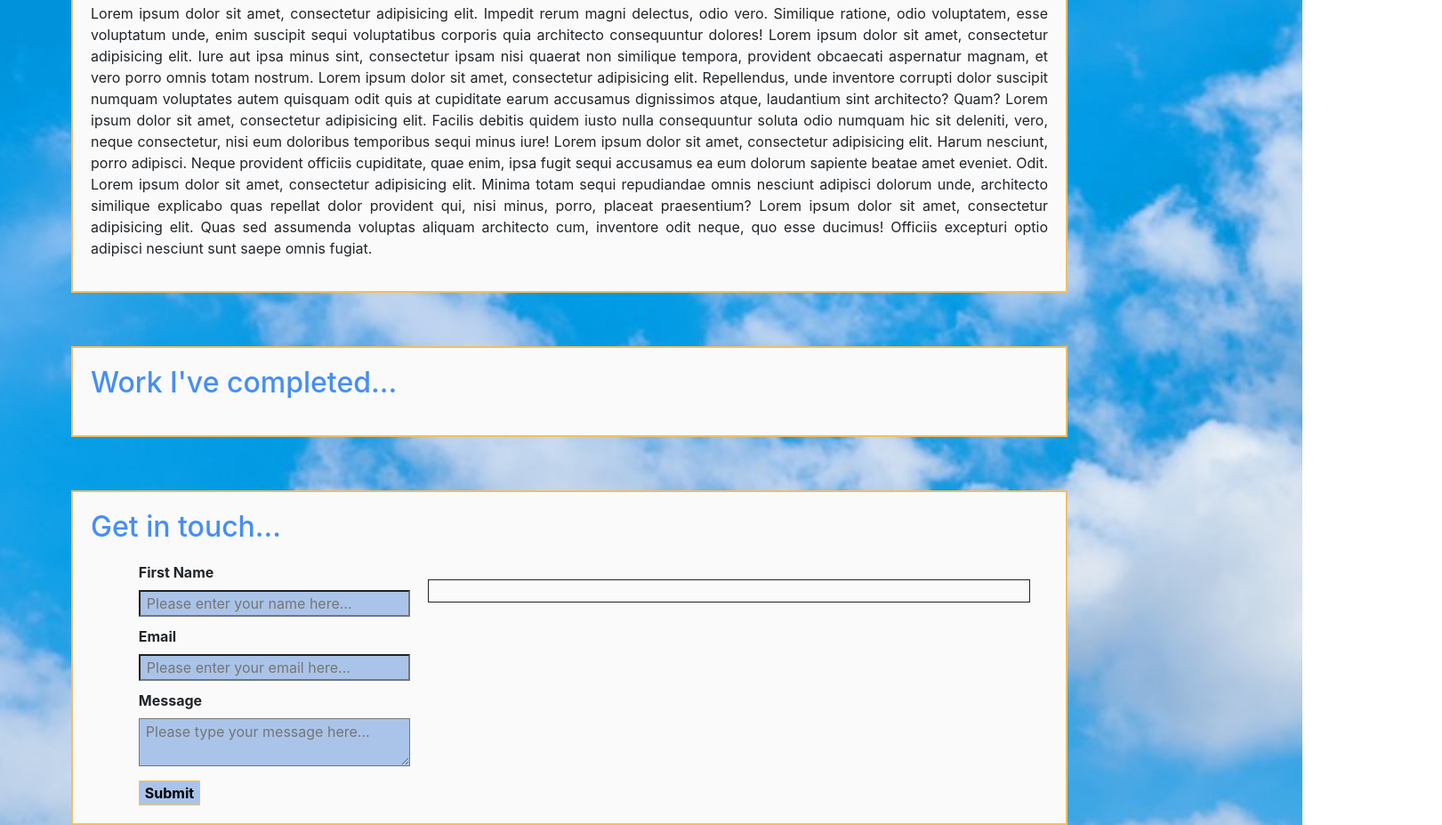
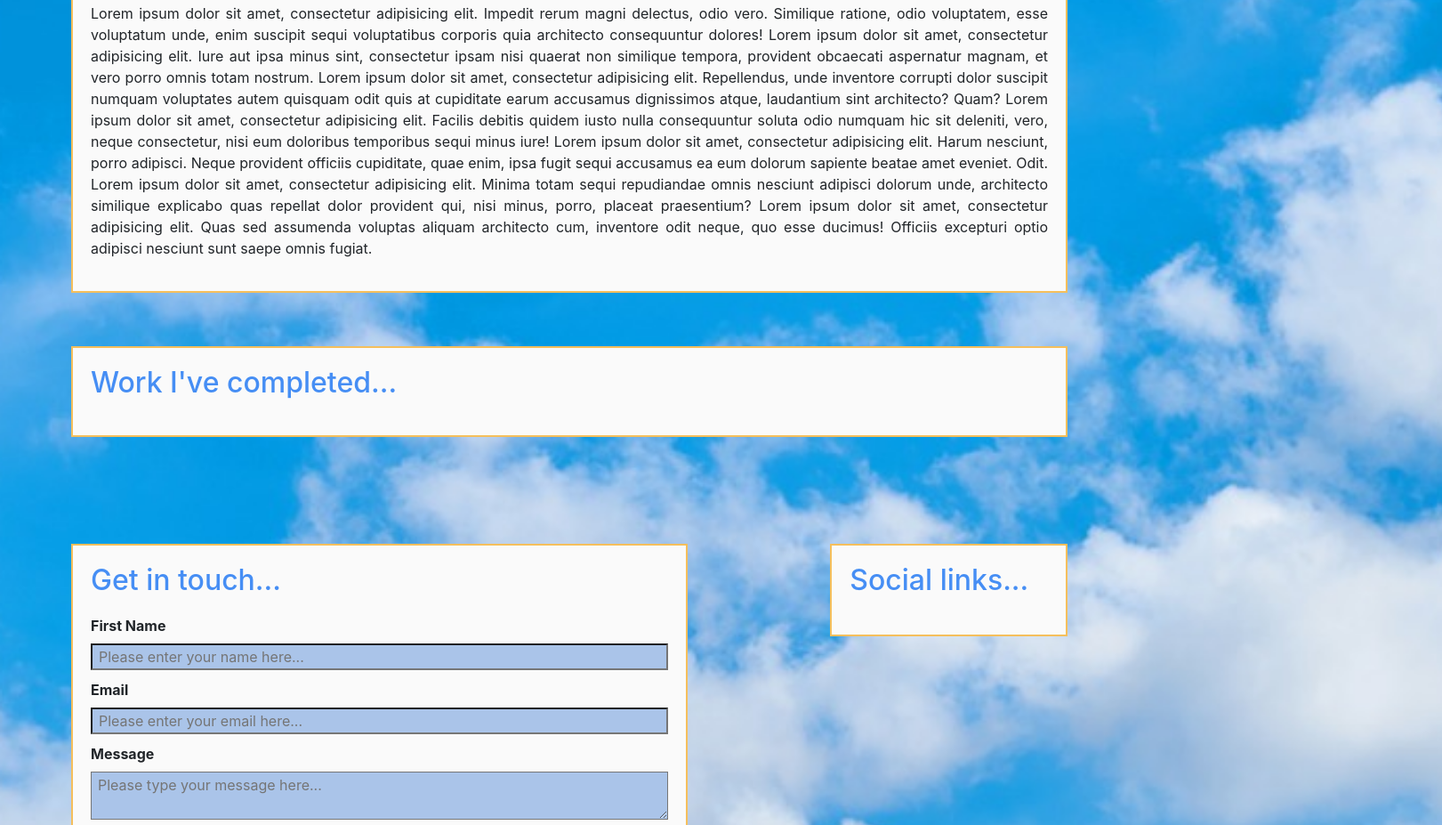
Before and after one commit to chrismurray1980/chris-on-the-move-blog, a plain HTML site: page index.html in a window 1280 px wide. Shown: the part 1873-2800 px from the top of the page at 89% size, 1621 px wide, since content can reach past the window. Drawn offline with nearby package versions, Linux system fonts and the light colour scheme.

Commit message:
re-sectioned contact me and added social links area

```diff
--- a/index.html
+++ b/index.html
@@ -7,18 +7,22 @@
 		<meta http-equiv="X-UA-Compatible" content="ie=edge">
 
 		<title>Chris-On-The-Move</title>
-
+	<!--import css-->
 		<link rel="stylesheet" href="static/css/bootstrap.min.css">
 		<link rel="stylesheet" href="static/css/font-awesome.min.css" type="text/css" />
 		<link rel="stylesheet" href="static/css/style.css" type="text/css" />
+	<!--import css-->
 
+	<!--import js-->
 		<script src="static/js/jquery-3.3.1.slim.min.js"></script>
 		<script src="https://cdnjs.cloudflare.com/ajax/libs/popper.js/1.14.3/umd/popper.min.js" integrity="sha384-ZMP7rVo3mIykV+2+9J3UJ46jBk0WLaUAdn689aCwoqbBJiSnjAK/l8WvCWPIPm49" crossorigin="anonymous"></script>
 		<script src="https://stackpath.bootstrapcdn.com/bootstrap/4.1.3/js/bootstrap.min.js" integrity="sha384-ChfqqxuZUCnJSK3+MXmPNIyE6ZbWh2IMqE241rYiqJxyMiZ6OW/JmZQ5stwEULTy" crossorigin="anonymous"></script>
 		<script type="text/javascript" src="static/js/scripts.js"></script>
+	<!--import js-->
 	</head>
 
 	<body>
+	<!--collapsible nav-bar-->
 		<nav class="navbar navbar-expand-lg navbar-light bg-dark">
 			<a class="navbar-brand" id="title-color" href="#">Chris on the move : engineer to developer</a>
 			<button class="navbar-toggler" type="button" data-toggle="collapse" data-target="#navbarNav" aria-controls="navbarNav" aria-expanded="false" aria-label="Toggle navigation">
@@ -41,11 +45,19 @@
 					<li class="nav-item">
 						<a class="page-nav-link" href="#Contact">contact me</a>
 					</li>
+					<li class="nav-item">
+						<a class="page-nav-link" href="#Social">social</a>
+					</li>
 				</ul>
 			</div>
 		</nav>
+	<!--collapsible nav-bar-->
+
+	<!--page content-->
 		<div class="back-ground">
-		<section id="About">
+
+	<!--about me-->
+			<section id="About" class="blog-section">
 				<header>
 					<h2>A little bit about me...</h2>
 				</header>
@@ -68,7 +80,10 @@
 					</p>
 				</article>
 			</section>
-		<section id="Latest">
+	<!--about me-->
+
+	<!--latest post-->
+			<section id="Latest" class="blog-section">
 				<header>
 					<h2>What I've said recently...</h2>
 				</header>
@@ -85,7 +100,10 @@
 					</p>
 				</article>
 			</section>
-		<section id="Previous">
+	<!--latest post-->
+
+	<!--previous posts-->
+			<section id="Previous" class="blog-section">
 				<header>
 					<h2>What I've said...</h2>
 				</header>
@@ -114,22 +132,23 @@
 					</p>
 				</article>
 			</section>
+	<!--previous posts-->
 
-		<section id="Portfolio">
+	<!--portfolio-->
+			<section id="Portfolio" class="blog-section">
 				<Header>
 					<h2>Work I've completed...</h2>
 				</Header>
 			</section>
+	<!--portfolio-->
 
-
-		<section id="Contact">
-
+	<!--contact me-->
+			<div class="row no-gutters">
+					<div class="col-8">
+						<section id="Contact" class=" blog-section">
 							<Header>
 								<h2>Get in touch...</h2>
 							</Header>
-
-			<div class="row no-gutters">
-				<div class="col-4">
 							<form>
 								<label class="request-label" for="name">First Name</label>
 								<input autocomplete="off" id="name" class="request" type="text" name="name" placeholder="Please enter your name here...">
@@ -142,32 +161,48 @@
 
 								<button id="submit" type="button">Submit</button>
 							</form>
+						</section>
 					</div>
+	<!--contact me-->
 
-
-				<div class="col-8 ">
-					<div class="widgets">
-<div id="pph-hireme" class="pph"></div>
+	<!--social media widgets-->
+					<div class="col-4">
+						<section id="Social" class=" blog-section">
+							<Header>
+								<h2>Social links...</h2>
+							</Header>
+	<!--people per hour widget-->
+							<div class="col-12 pph">
+								<div id="pph-hireme"></div>
 								<script type="text/javascript">
 										(function(d, s) {
 											var useSSL = 'https:' == document.location.protocol;
 											var js, where = d.getElementsByTagName(s)[0],
 												js = d.createElement(s);
-    js.src = (useSSL ? 'https:' : 'http:') +  '//www.peopleperhour.com/hire/3074153229/2249994.js?width=300&height=135&orientation=vertical&theme=dark&rnd='+parseInt(Math.random()*10000, 10);
-    try { where.parentNode.insertBefore(js, where); } catch (e) { if (typeof console !== 'undefined' && console.log && e.stack) { console.log(e.stack); } }
+											js.src = (useSSL ? 'https:' : 'http:') + '//www.peopleperhour.com/hire/3074153229/2249994.js?width=300&height=135&orientation=vertical&theme=dark&rnd=' + parseInt(Math.random() * 10000, 10);
+											try { where.parentNode.insertBefore(js, where); }
+											catch (e) { if (typeof console !== 'undefined' && console.log && e.stack) { console.log(e.stack); } }
 										}(document, 'script'));
 								</script>
-
+							</div>
+	<!--linkedin widget-->
+							<div class="col-12 linkedin">
 								<script src="//platform.linkedin.com/in.js" type="text/javascript"></script>
 								<script type="IN/MemberProfile" data-id="http://www.linkedin.com/in/christopher-murray-1980" data-format="inline" data-related="false"></script>
 							</div>
+						</section>
 					</div>
-		</section>
+			</div>
+	<!--social media widgets-->>
 
+	<!--page return-->
 			<div class="page-footer">
 				<a class="page-return" href="#title-color" style="text-align: center;">Back to top</a>
 			</div>
+	<!--page return-->
 
+		</div>
+	<!--page content-->
 	</body>
 
 </html>
--- a/static/css/style.scss
+++ b/static/css/style.scss
@@ -38,7 +38,7 @@ a:hover {
     @extend a:hover;
 }
 
-section {
+.blog-section {
     border: solid 2px #f5bf5c;
     display: flex;
     flex-direction: column;
@@ -80,7 +80,6 @@ section {
     @extend a:hover;
 }
 
-form {margin-left: 15%;}
 
 .request-label {
     font: {
@@ -111,5 +110,11 @@ form {margin-left: 15%;}
 }
 
 .pph{display:inline-block;
-    margin-left: 20%;
+    margin: 0 auto;
+    width: 80%;
 }
+
+.linkedin{
+    margin: 0 auto;
+    width: 93%;
+}
--- a/static/js/scripts.js
+++ b/static/js/scripts.js
@@ -1,5 +1,6 @@
 $(document).ready(function() {
 
+    //Contact form submit button user feedback//
 
     $("#submit").click(function() {
         $(this).css({"background-color": "#f5bf5c", "border":"solid 1px #f5bf5c" }).text("Sent!");
@@ -12,4 +13,6 @@ $(document).ready(function() {
             $(this).css("background-color", "#f5bf5c");
         }
         });
+
+
 })
```
Also changed, not shown: static/css/style.css, 1 other file. Lines whose indentation alone changed are shown as unchanged.
